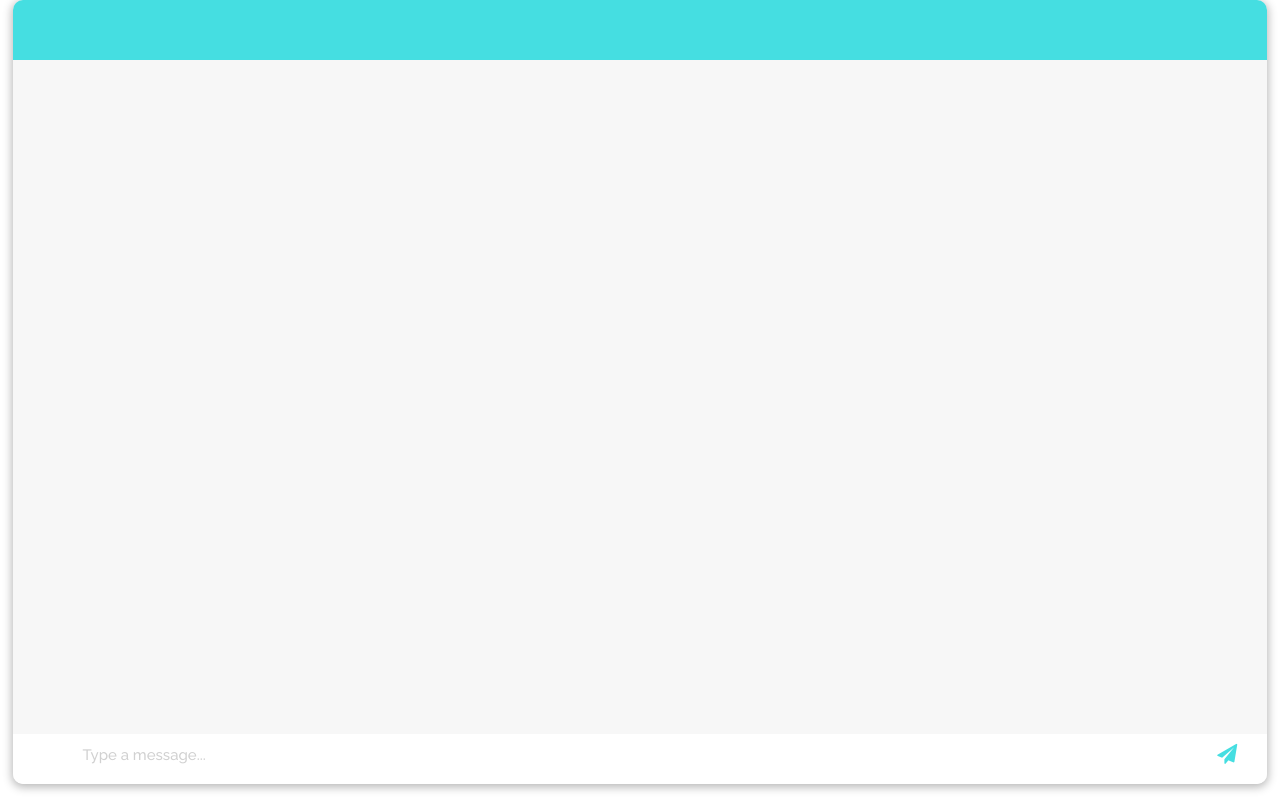
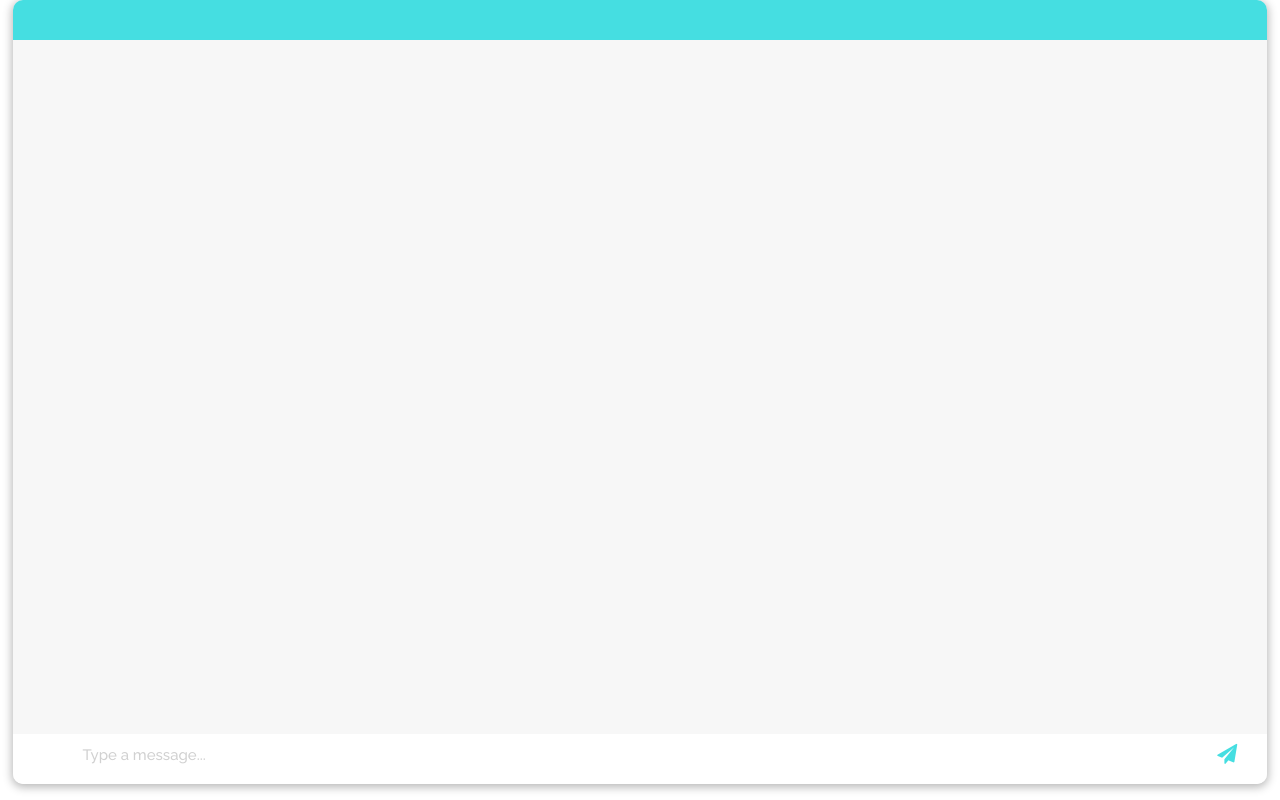
Before and after one commit to PerfectFit-project/virtual_coach_daily_step_goal_setting, a website: page frontend/index.html in a window 1280 px wide. Both pictures are taken after a click on the element 1216 px from the left and 759 px from the top of the page. Drawn offline with nearby package versions, Linux system fonts and the light colour scheme.

Commit message:
reduce chat header height

```diff
--- a/frontend/static/css/style.css
+++ b/frontend/static/css/style.css
@@ -19,7 +19,7 @@ body {
 }
 
 .chat_header {
-	height: 60px;
+	height: 40px;
 	background: rgb(69,222,225);
 	border-radius: 10px 10px 0px 0px;
 	padding: 5px;
```
Also changed, not shown: Readme_images/chat.PNG.
